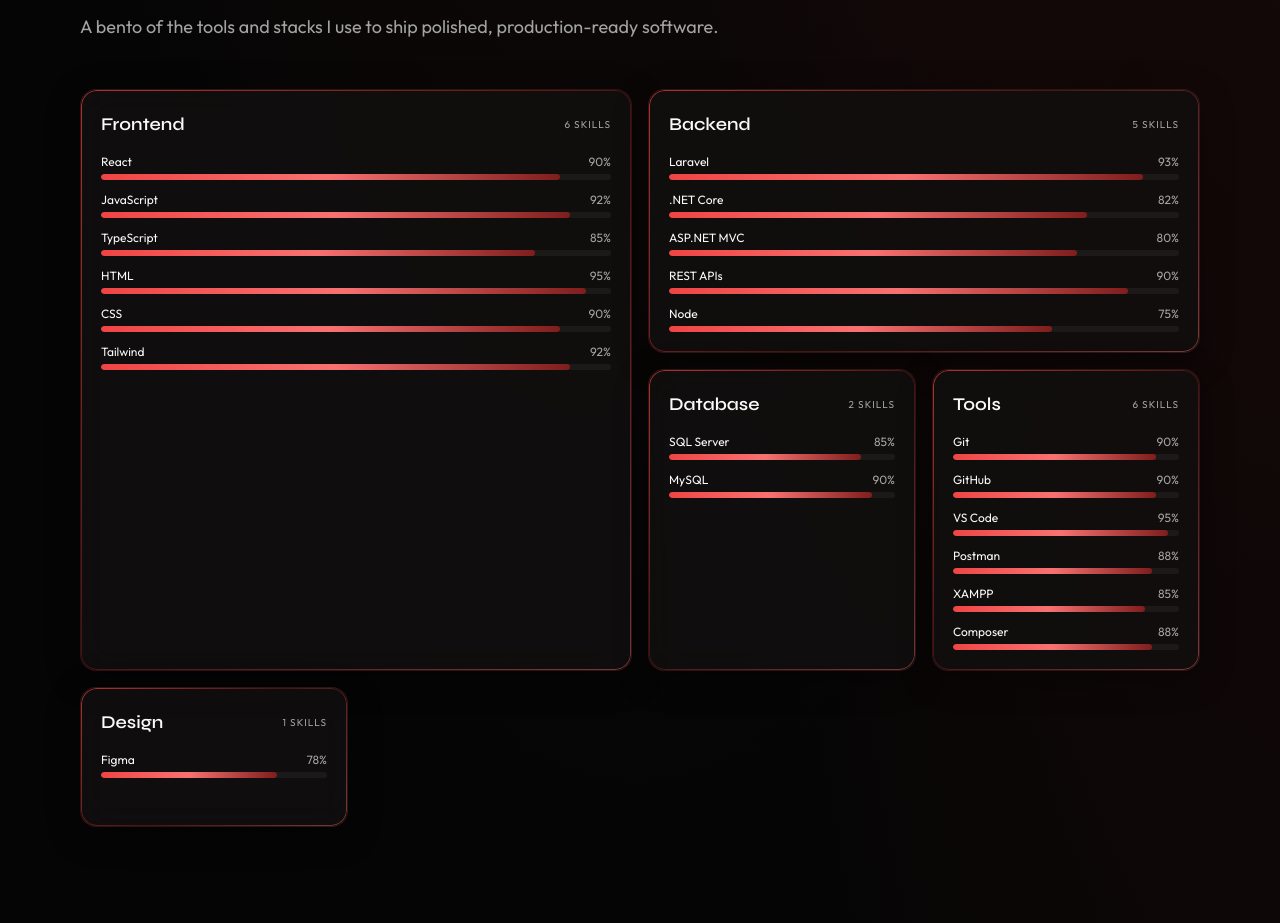
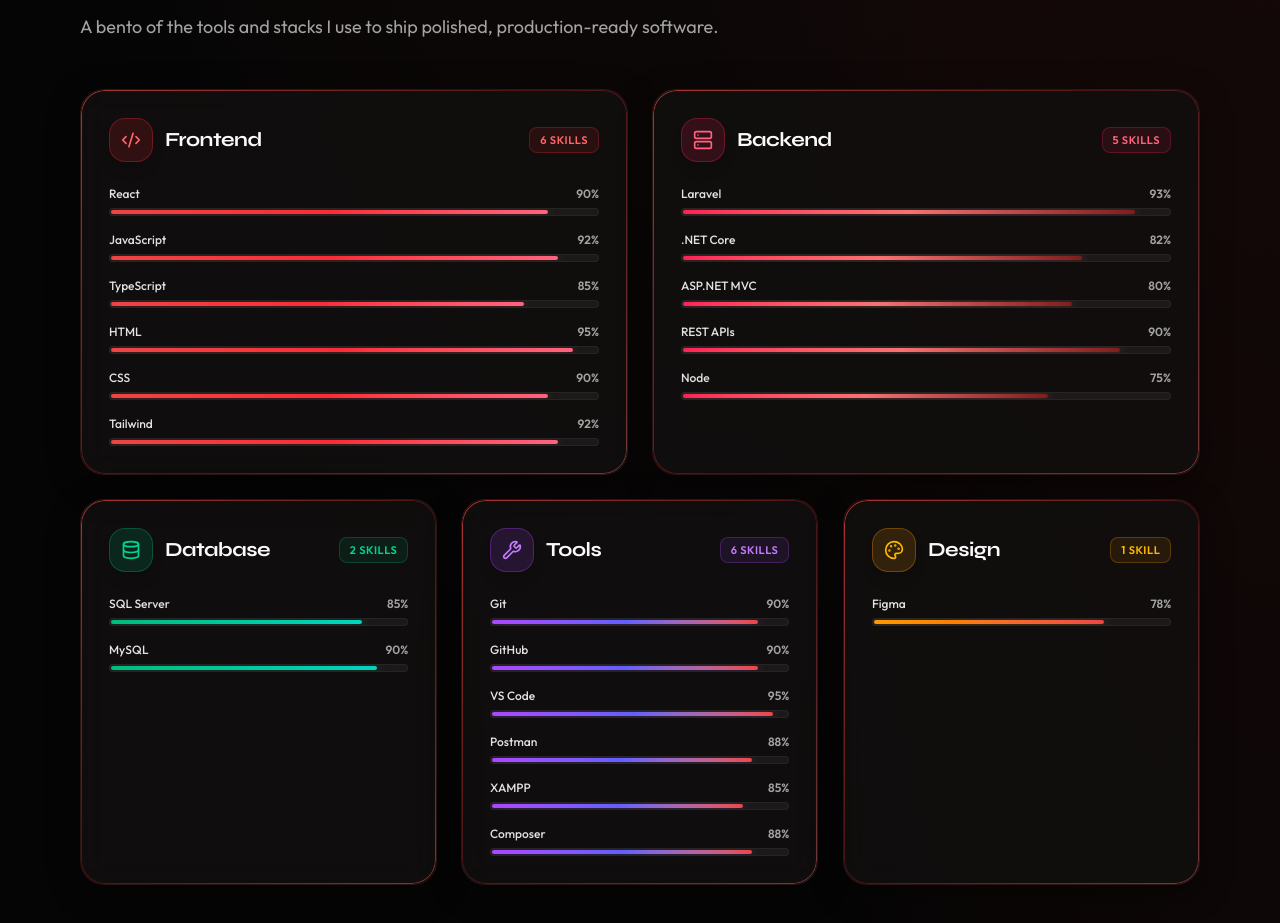
Before and after one commit to Abu-Hurraira/Portfolio, a React (Vite) app: page / in a window 1280 px wide. Shown: the part 2811-3734 px from the top of the page. Built offline with nearby package versions, Linux system fonts and the light colour scheme; no server answers.

Commit message:
feat: redesign Skills Capability Grid with icon badges, category styles, and dark crimson glass cards

```diff
--- a/src/components/icons.tsx
+++ b/src/components/icons.tsx
@@ -38,6 +38,8 @@
   GitFork,
   Home,
   User,
+  Wrench,
+  Palette,
 } from 'lucide-react'
 
 export type IconProps = SVGProps<SVGSVGElement> & { className?: string }
@@ -109,4 +111,6 @@
   GitFork,
   Home,
   User,
+  Wrench,
+  Palette,
 }
--- a/src/sections/SkillsSection.tsx
+++ b/src/sections/SkillsSection.tsx
@@ -2,9 +2,160 @@
 import { SKILL_CATEGORIES } from '@/data'
 import { SectionHeading } from '@/components/ui/SectionHeading'
 import { TiltCard } from '@/components/ui/TiltCard'
+import { Code2, Server, Database, Wrench, Palette } from '@/components/icons'
 import { cn } from '@/utils/cn'
 
+const categoryIcons: Record<string, typeof Code2> = {
+  frontend: Code2,
+  backend: Server,
+  database: Database,
+  tools: Wrench,
+  design: Palette,
+}
+
+const categoryStyles: Record<
+  string,
+  {
+    iconBg: string
+    iconColor: string
+    badgeBg: string
+    badgeText: string
+    borderGlow: string
+    progressFill: string
+    glowShadow: string
+  }
+> = {
+  frontend: {
+    iconBg: 'bg-red-500/15 border border-red-500/30',
+    iconColor: 'text-red-400',
+    badgeBg: 'bg-red-500/10 border border-red-500/25',
+    badgeText: 'text-red-400',
+    borderGlow: 'hover:border-red-500/50 hover:shadow-[0_0_30px_rgba(239,68,68,0.25)]',
+    progressFill: 'from-accent via-red-500 to-rose-400',
+    glowShadow: 'shadow-[0_0_12px_rgba(239,68,68,0.45)]',
+  },
+  backend: {
+    iconBg: 'bg-rose-500/15 border border-rose-500/30',
+    iconColor: 'text-rose-400',
+    badgeBg: 'bg-rose-500/10 border border-rose-500/25',
+    badgeText: 'text-rose-400',
+    borderGlow: 'hover:border-rose-500/50 hover:shadow-[0_0_30px_rgba(248,113,113,0.25)]',
+    progressFill: 'from-rose-500 via-secondary to-purple',
+    glowShadow: 'shadow-[0_0_12px_rgba(248,113,113,0.45)]',
+  },
+  database: {
+    iconBg: 'bg-emerald-500/15 border border-emerald-500/30',
+    iconColor: 'text-emerald-400',
+    badgeBg: 'bg-emerald-500/10 border border-emerald-500/25',
+    badgeText: 'text-emerald-400',
+    borderGlow: 'hover:border-emerald-500/50 hover:shadow-[0_0_30px_rgba(16,185,129,0.25)]',
+    progressFill: 'from-emerald-500 to-teal-400',
+    glowShadow: 'shadow-[0_0_12px_rgba(16,185,129,0.45)]',
+  },
+  tools: {
+    iconBg: 'bg-purple-500/15 border border-purple-500/30',
+    iconColor: 'text-purple-400',
+    badgeBg: 'bg-purple-500/10 border border-purple-500/25',
+    badgeText: 'text-purple-400',
+    borderGlow: 'hover:border-purple-500/50 hover:shadow-[0_0_30px_rgba(168,85,247,0.25)]',
+    progressFill: 'from-purple-500 via-indigo-500 to-accent',
+    glowShadow: 'shadow-[0_0_12px_rgba(168,85,247,0.45)]',
+  },
+  design: {
+    iconBg: 'bg-amber-500/15 border border-amber-500/30',
+    iconColor: 'text-amber-400',
+    badgeBg: 'bg-amber-500/10 border border-amber-500/25',
+    badgeText: 'text-amber-400',
+    borderGlow: 'hover:border-amber-500/50 hover:shadow-[0_0_30px_rgba(245,158,11,0.25)]',
+    progressFill: 'from-amber-500 to-accent',
+    glowShadow: 'shadow-[0_0_12px_rgba(245,158,11,0.45)]',
+  },
+}
+
 export function SkillsSection() {
+  const topCategories = SKILL_CATEGORIES.filter(
+    (c) => c.id === 'frontend' || c.id === 'backend',
+  )
+  const bottomCategories = SKILL_CATEGORIES.filter(
+    (c) => c.id === 'database' || c.id === 'tools' || c.id === 'design',
+  )
+
+  const renderCard = (cat: (typeof SKILL_CATEGORIES)[0], index: number) => {
+    const Icon = categoryIcons[cat.id] || Code2
+    const style = categoryStyles[cat.id] || categoryStyles.frontend
+
+    return (
+      <motion.div
+        key={cat.id}
+        initial={{ opacity: 0, y: 24 }}
+        whileInView={{ opacity: 1, y: 0 }}
+        viewport={{ once: true }}
+        transition={{ delay: index * 0.08 }}
+        className="h-full"
+      >
+        <TiltCard
+          className={cn(
+            'glass gradient-border flex h-full flex-col justify-between rounded-3xl p-6 transition-all duration-500 sm:p-7',
+            style.borderGlow,
+          )}
+        >
+          <div>
+            {/* Header */}
+            <div className="mb-6 flex items-center justify-between gap-3">
+              <div className="flex items-center gap-3">
+                <div
+                  className={cn(
+                    'flex h-11 w-11 shrink-0 items-center justify-center rounded-2xl shadow-lg transition-transform duration-300 group-hover:scale-110',
+                    style.iconBg,
+                  )}
+                >
+                  <Icon className={cn('h-5 w-5', style.iconColor)} />
+                </div>
+                <h3 className="font-display text-xl font-bold tracking-tight text-text">
+                  {cat.title}
+                </h3>
+              </div>
+              <span
+                className={cn(
+                  'rounded-lg px-2.5 py-1 text-[11px] font-semibold tracking-wider uppercase',
+                  style.badgeBg,
+                  style.badgeText,
+                )}
+              >
+                {cat.skills.length} {cat.skills.length === 1 ? 'SKILL' : 'SKILLS'}
+              </span>
+            </div>
+
+            {/* Skill list */}
+            <div className="space-y-4">
+              {cat.skills.map((skill) => (
+                <div key={skill.name}>
+                  <div className="mb-1.5 flex justify-between text-xs font-medium">
+                    <span className="text-text/90 font-medium">{skill.name}</span>
+                    <span className="text-muted font-semibold">{skill.level}%</span>
+                  </div>
+                  <div className="h-2 overflow-hidden rounded-full bg-white/5 border border-white/5 p-[1px]">
+                    <motion.div
+                      className={cn(
+                        'h-full rounded-full bg-gradient-to-r',
+                        style.progressFill,
+                        style.glowShadow,
+                      )}
+                      initial={{ width: 0 }}
+                      whileInView={{ width: `${skill.level}%` }}
+                      viewport={{ once: true }}
+                      transition={{ duration: 1.2, delay: 0.1, ease: [0.22, 1, 0.36, 1] }}
+                    />
+                  </div>
+                </div>
+              ))}
+            </div>
+          </div>
+        </TiltCard>
+      </motion.div>
+    )
+  }
+
   return (
     <section id="skills" className="relative py-24 sm:py-32">
       <div className="container-premium section-pad">
@@ -14,49 +165,16 @@
           description="A bento of the tools and stacks I use to ship polished, production-ready software."
         />
 
-        <div className="grid auto-rows-[minmax(140px,auto)] grid-cols-1 gap-4 sm:grid-cols-2 lg:grid-cols-4">
-          {SKILL_CATEGORIES.map((cat, i) => (
-            <motion.div
-              key={cat.id}
-              initial={{ opacity: 0, y: 24 }}
-              whileInView={{ opacity: 1, y: 0 }}
-              viewport={{ once: true }}
-              transition={{ delay: i * 0.06 }}
-              className={cn(
-                'group',
-                i === 0 && 'sm:col-span-2 lg:row-span-2',
-                i === 1 && 'lg:col-span-2',
-              )}
-            >
-              <TiltCard className="glass gradient-border h-full rounded-2xl p-5">
-                <div className="mb-4 flex items-center justify-between">
-                  <h3 className="font-display text-lg font-semibold">{cat.title}</h3>
-                  <span className="text-[10px] tracking-widest text-muted uppercase">
-                    {cat.skills.length} skills
-                  </span>
-                </div>
-                <div className="space-y-3">
-                  {cat.skills.map((skill) => (
-                    <div key={skill.name}>
-                      <div className="mb-1 flex justify-between text-xs">
-                        <span>{skill.name}</span>
-                        <span className="text-muted">{skill.level}%</span>
-                      </div>
-                      <div className="h-1.5 overflow-hidden rounded-full bg-white/5">
-                        <motion.div
-                          className="h-full rounded-full bg-gradient-to-r from-accent via-secondary to-purple"
-                          initial={{ width: 0 }}
-                          whileInView={{ width: `${skill.level}%` }}
-                          viewport={{ once: true }}
-                          transition={{ duration: 1, delay: 0.2, ease: [0.22, 1, 0.36, 1] }}
-                        />
-                      </div>
-                    </div>
-                  ))}
-                </div>
-              </TiltCard>
-            </motion.div>
-          ))}
+        <div className="space-y-6">
+          {/* Top Row: 2 equal cards (Frontend & Backend) */}
+          <div className="grid gap-6 lg:grid-cols-2">
+            {topCategories.map((cat, i) => renderCard(cat, i))}
+          </div>
+
+          {/* Bottom Row: 3 equal cards (Database, Tools, Design) */}
+          <div className="grid gap-6 md:grid-cols-2 lg:grid-cols-3">
+            {bottomCategories.map((cat, i) => renderCard(cat, i + 2))}
+          </div>
         </div>
       </div>
     </section>
```
